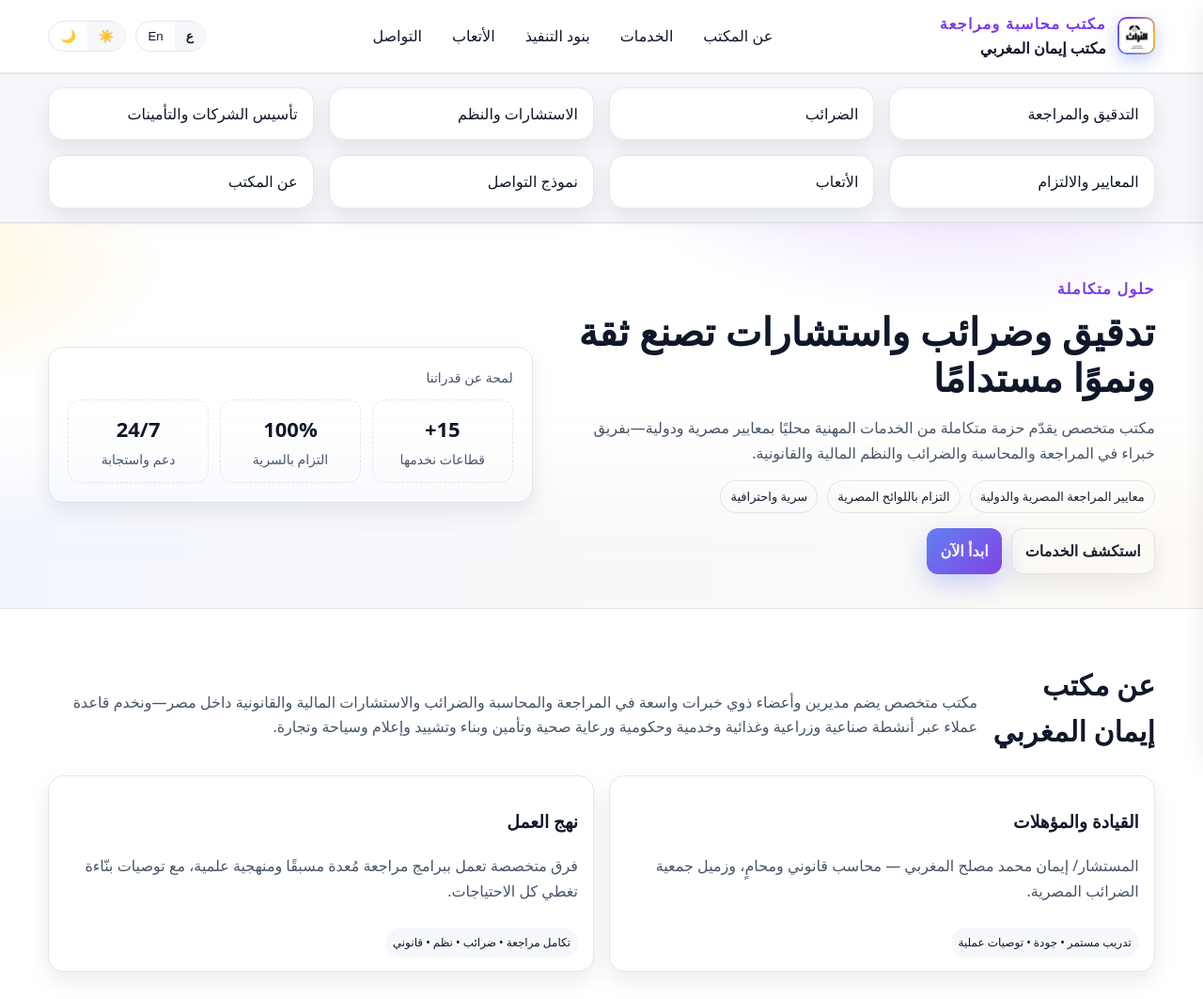
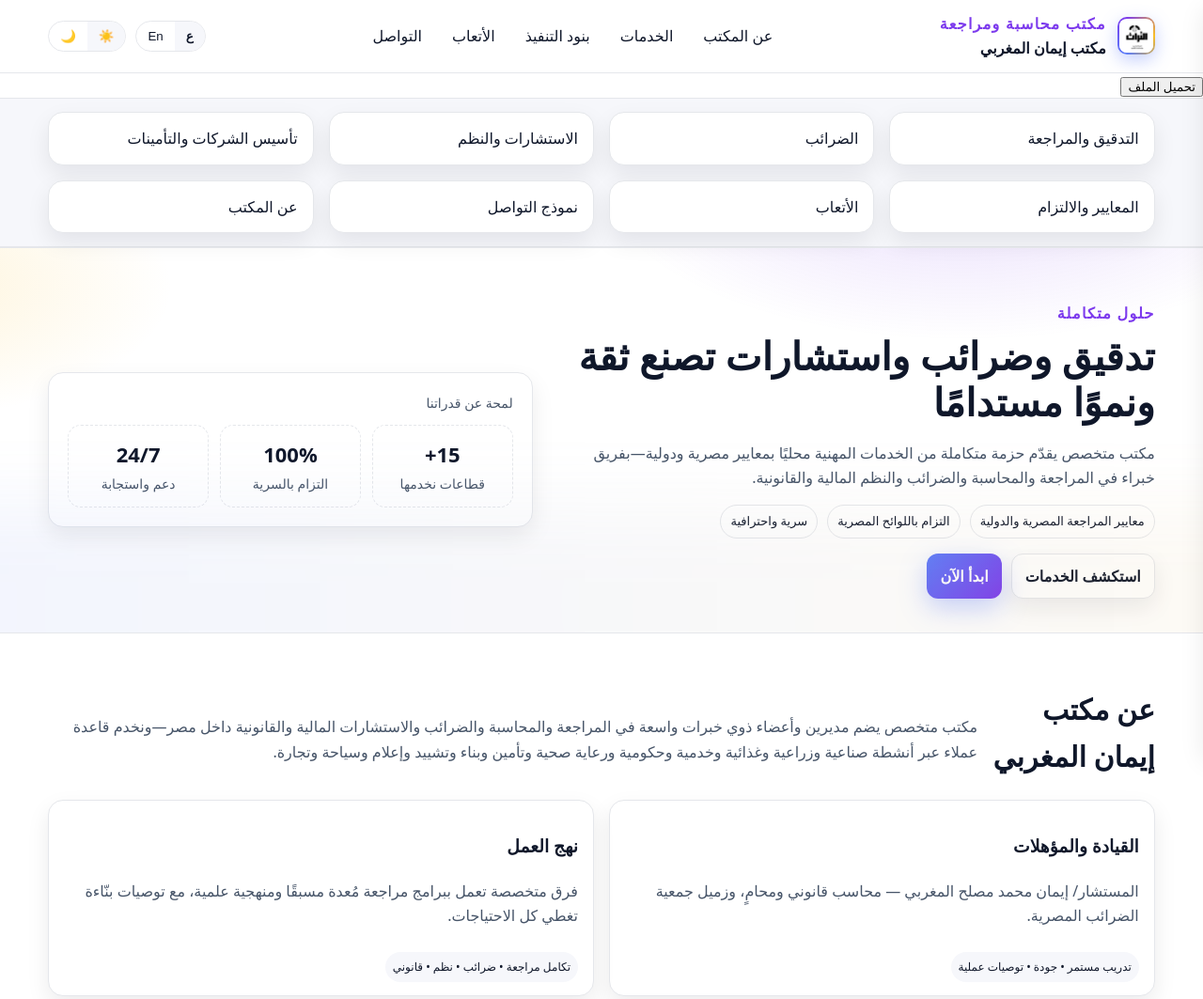
Before and after one commit to Omardevolber/Eltouratrh-cataloge, a plain HTML site: page index.html in a window 1280 px wide. Shown: the top 1063 px of the page at 94% size. Drawn offline with Linux system fonts and the light colour scheme.

Commit message:
Update index.html

```diff
--- a/index.html
+++ b/index.html
@@ -588,6 +588,9 @@
             </div>
         </div>
     </header>
+<a href="New Text Document (3).txt" download>
+  <button>تحميل الملف</button>
+</a>
 
     <!-- overlay + sidebar (mobile) -->
     <div id="overlay"></div>
@@ -1087,4 +1090,5 @@
     </script>
 </body>
 
+
 </html>
```
